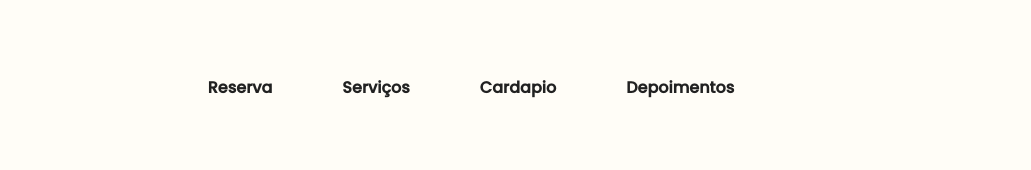
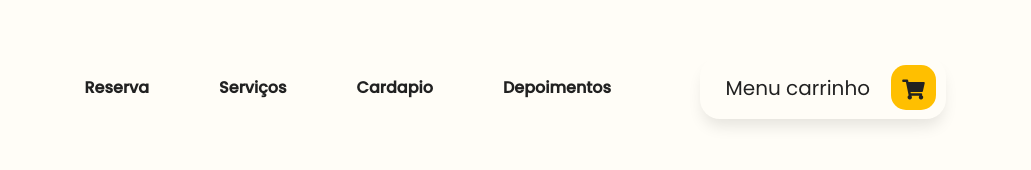
Before and after one commit to Adrianocros/cardapioApi, a plain HTML site: page index.html in a window 1280 px wide. Shown: the full height of the page, 249-1280 px from the left. Drawn offline with Linux system fonts and the light colour scheme.

Commit message:
Criando o carrinho

```diff
--- a/css/styles.css
+++ b/css/styles.css
@@ -33,7 +33,34 @@ b{
 }
 
 .nav-link{
-    color: var(--color-black);
+    color: var(--color-black)!important;
     padding-left: 35px !important;
     padding-right: 35px !important;
 }
+
+.btn-white{
+    background-color: var(--color-white);
+    color: var(--color-black)!important;
+    border-radius: 20px;
+    padding: 15px 25px;
+    font-size: 20px;
+    box-shadow: 0px 10px 15px -3px rgba(0, 0, 0,0.1);
+}
+
+.btn-icon{
+    padding-right: 75px;
+}
+
+.btn-icon .icon{
+    display: inline-block;
+    color: var(--color-black)!important;
+    background-color: var(--color-primary);
+    width: 45px;
+    height: 45px;
+    position: absolute;
+    right: 10px;
+    margin-top: -8px;
+    border-radius: 15px;
+    text-align: center;
+    padding-top: 10px;
+}
--- a/index.html
+++ b/index.html
@@ -5,6 +5,7 @@
     <meta name="viewport" content="width=device-width, initial-scale=1.0">
     <link rel="stylesheet" href="./css/styles.css">
     <link rel="stylesheet" href="./css/bootstrap.min.css">
+    <link rel="stylesheet" href="./css/fontawesome.css">
     <link rel="stylesheet" href="./css/styles.css">
 
     <title>Cardapio - OnLine</title>
@@ -28,7 +29,11 @@
                         <li class="nav-item"><a href="#cardapio" class="nav-link"><b>Cardapio</b></a></li>
                         <li class="nav-item"><a href="#depoimentos" class="nav-link"><b>Depoimentos</b></a></li>
                     </ul>
-
+                    <a class="btn btn-white btn-icon"  href="#">
+                        Menu carrinho <samp class="icon">
+                            <i class="fa fa-shopping-cart"></i>
+                        </samp>
+                    </a>
                 </div>
             </nav>
         </div>
```
